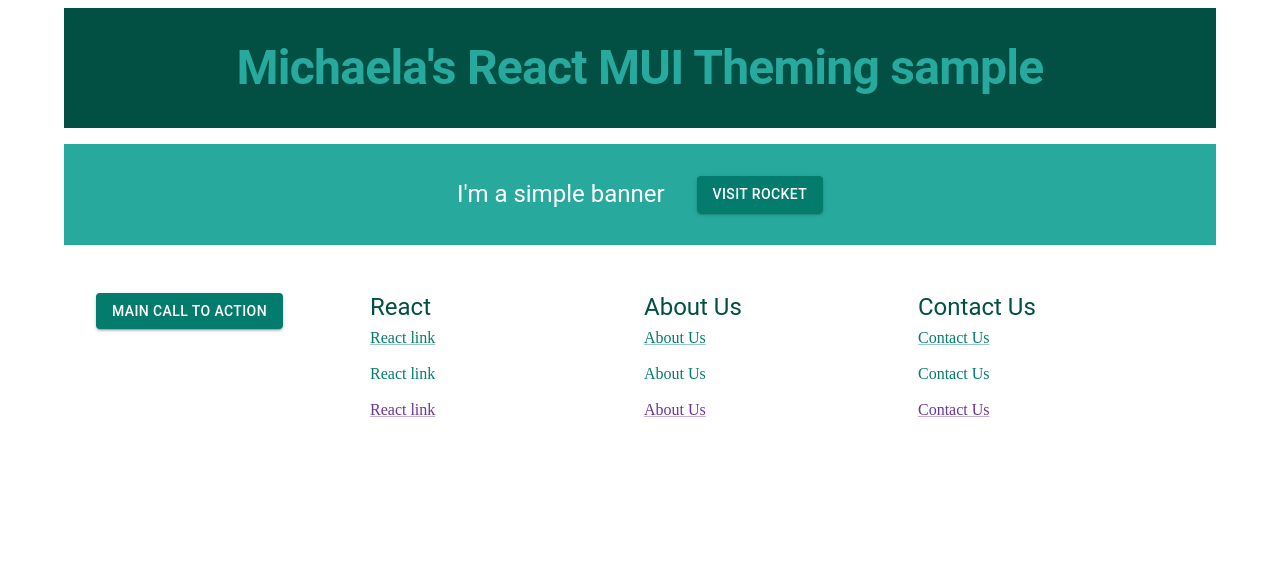
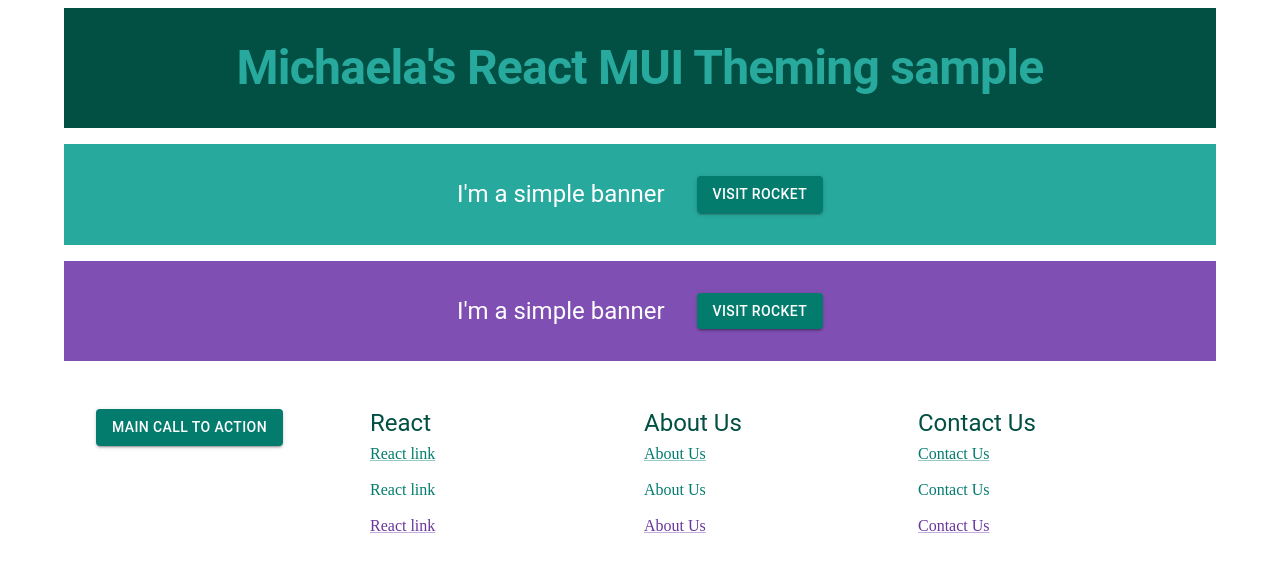
Before and after one commit to Michaela-Davis/react_advanced-mui-theming, a React (Create React App) app: page / in a window 1280 px wide. Shown: the top 572 px of the page. Built offline with nearby package versions, Linux system fonts and the light colour scheme.

Commit message:
pass prop to Banner Simple

```diff
--- a/src/App.js
+++ b/src/App.js
@@ -53,6 +53,7 @@ const theme = createTheme({
 
 
 function App() {
+
   return (
     <ThemeProvider theme={theme}>
       <Container>
@@ -62,6 +63,7 @@ function App() {
         <Box component="main">
           <Card></Card>
           <BannerSimple></BannerSimple>
+          <BannerSimple backgroundColor='secondary.light'></BannerSimple>
         </Box>
 
         <Footer></Footer>
--- a/src/banner/banner-simple.js
+++ b/src/banner/banner-simple.js
@@ -4,7 +4,7 @@ import { Box, Button, Typography } from '@mui/material';
 import fakeData from './banner-simple-data.json';
 
 
-export function BannerSimple() {
+export function BannerSimple({ backgroundColor = "primary.light" }) {
 
   return (
     <>
@@ -13,7 +13,7 @@ export function BannerSimple() {
           sx={{
             margin: '1em 0',
             padding: '2em',
-            backgroundColor: 'primary.light',
+            backgroundColor: backgroundColor,
             display: 'flex',
             alignItems: 'center',
             justifyContent: 'center',
```
